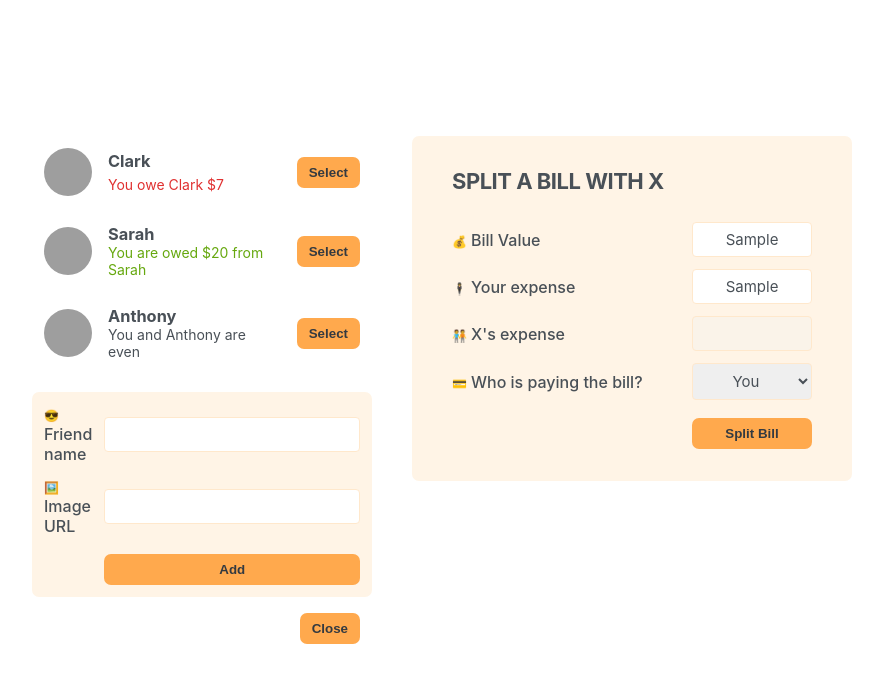
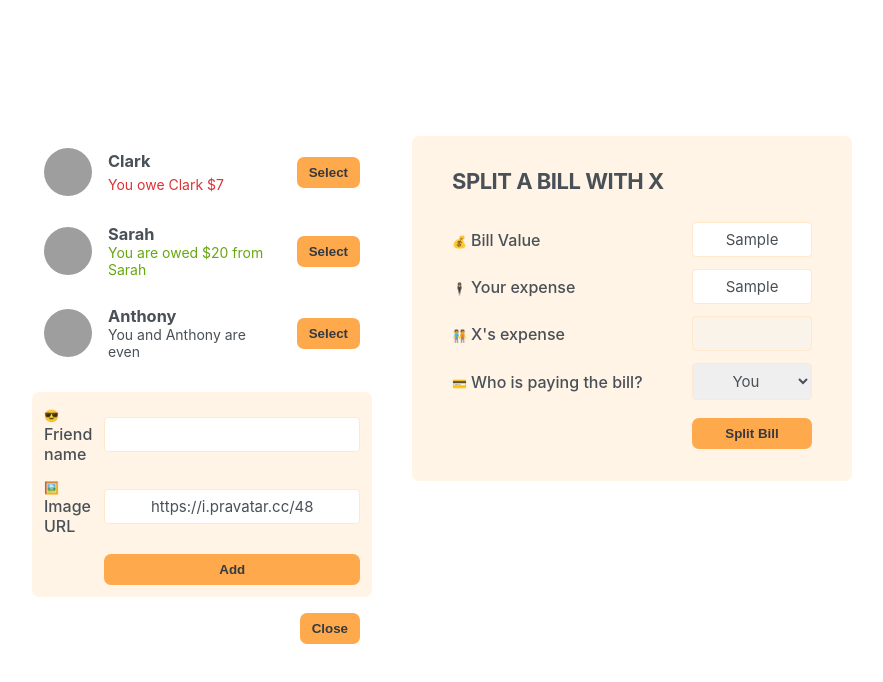
Before and after one commit to ToniDaada/eat-n-split, a React (Create React App) app: page / in a window 1280 px wide. Both pictures are taken after typing "Sample", "Sample" into the empty fields and a click on the button "Add Friend". Shown: the top 682 px of the page, without its empty margins (198-1081 px from the left). Built offline with nearby package versions, Linux system fonts and the light colour scheme; grey boxes are pictures that could not be loaded.

Commit message:
modified:  Created meaningful funcitonality to the addfriend form

```diff
--- a/src/App.js
+++ b/src/App.js
@@ -22,18 +22,31 @@
 ];
 
 export default function App() {
+  // Use State for toggling the addfriend form
   const [showAddFriend, setShowAddFriend] = useState(false);
+  // Use State for updating the friends list
+  const [friends, setFriends] = useState(initialFriends);
 
+  // Function for toggling the addfriend form
   const handleOpen = function () {
-    setShowAddFriend(() => !showAddFriend);
+    setShowAddFriend((show) => !show);
+  };
+
+  // Function for updating the friend List
+  const handleAddFriend = function (friend) {
+    setFriends((friends) => [...friends, friend]);
   };
 
   return (
+    // Main content of the app
     <div className="app">
       <div className="sidebar">
-        <FriendsList />
-        {showAddFriend && <FormAddFriend />}
+        <FriendsList friends={friends} />
+        {/* If the showAddfriend is true, show the form else do not */}
+        {showAddFriend && <FormAddFriend onAddFriend={handleAddFriend} />}
+        {/* Button that opens and closes the add friend form */}
         <Button handleClick={handleOpen}>
+          {/* If Add friend is true 'Close else' show 'Add Friend' */}
           {showAddFriend ? "Close" : "Add Friend"}
         </Button>
       </div>
@@ -42,8 +55,7 @@
   );
 }
 
-function FriendsList() {
-  const friends = initialFriends;
+function FriendsList({ friends }) {
   return (
     <ul>
       {friends.map((friend) => (
@@ -75,14 +87,48 @@
   );
 }
 
-function FormAddFriend() {
+function FormAddFriend({ onAddFriend }) {
+  const [friendName, setFriendName] = useState("");
+  const [imageURL, setImageURL] = useState("https://i.pravatar.cc/48");
+
+  const handleSubmit = function (e) {
+    e.preventDefault();
+
+    if (!friendName || !imageURL) return;
+    // This uses the browser API for creating ids
+    const id = crypto.randomUUID();
+    // Creating a newFriend Object based on the things passed into the text box that will then be added to the initialFriends Array
+
+    const newFriend = {
+      id,
+      name: friendName,
+      image: `${imageURL}?=${id}`,
+      balance: 0,
+    };
+
+    // Updating the initialFriends Array, this was passed as a prop and now its being updated.
+    onAddFriend(newFriend);
+
+    // Returning the textboxes back to normal
+    setImageURL("https://i.pravatar.cc/48");
+    setFriendName("");
+  };
+
   return (
-    <form className="form-add-friend">
+    <form className="form-add-friend" onSubmit={handleSubmit}>
       <label>😎Friend name</label>
-      <input type="text" />
+      <input
+        type="text"
+        value={friendName}
+        onChange={(e) => setFriendName(e.target.value)}
+      />
 
       <label>🖼️ Image URL</label>
-      <input type="text" />
+      <input
+        type="text"
+        value={imageURL}
+        onChange={(e) => setImageURL(e.target.value)}
+      />
 
       <Button>Add</Button>
     </form>
@@ -108,7 +154,7 @@
       <label>🧑‍🤝‍🧑X's expense</label>
       <input type="text" disabled />
       <label>💳Who is paying the bill?</label>
-      <select value="user">
+      <select>
         <option value="user">You</option>
         <option value="friend">X</option>
       </select>
```
